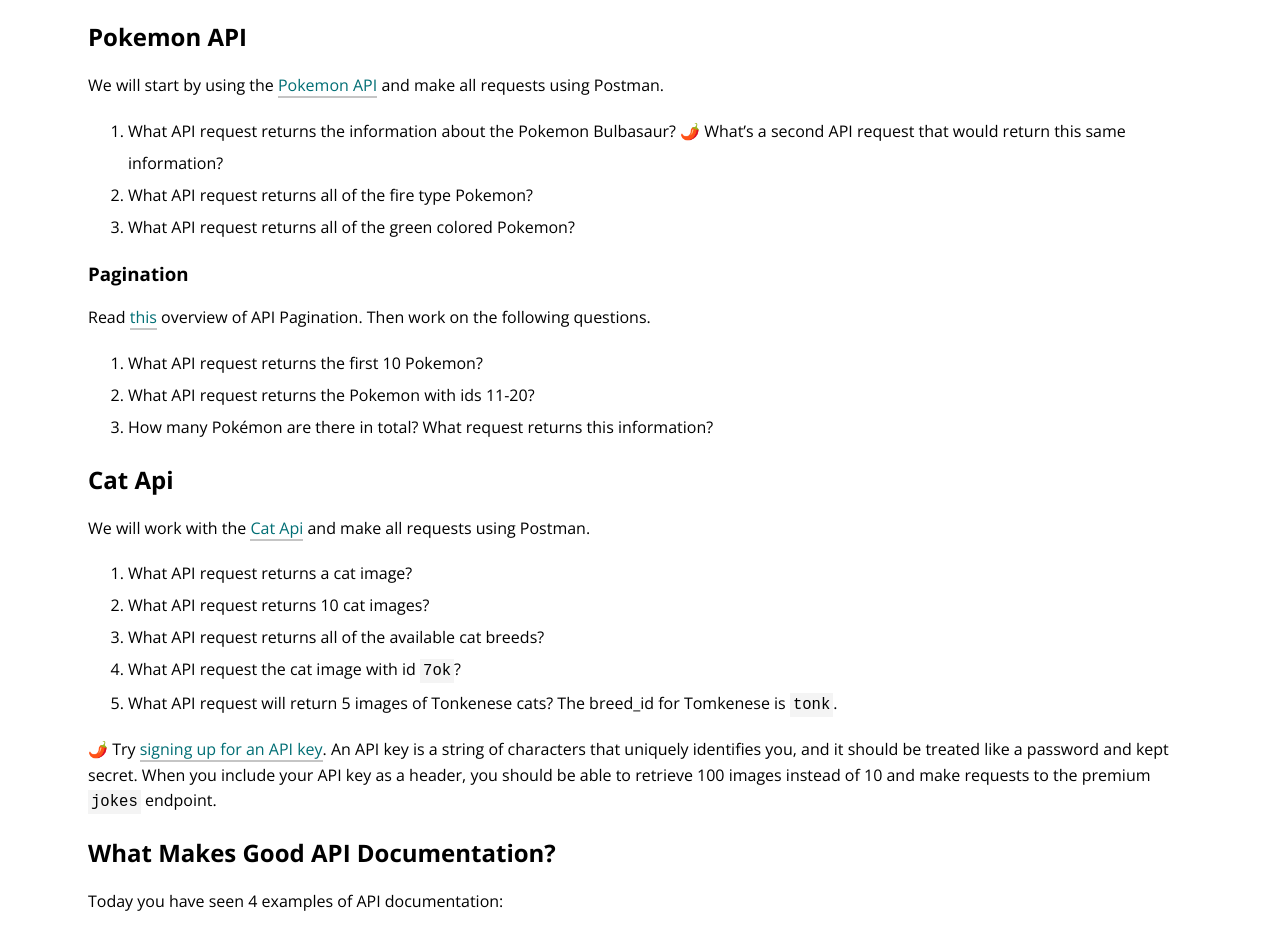
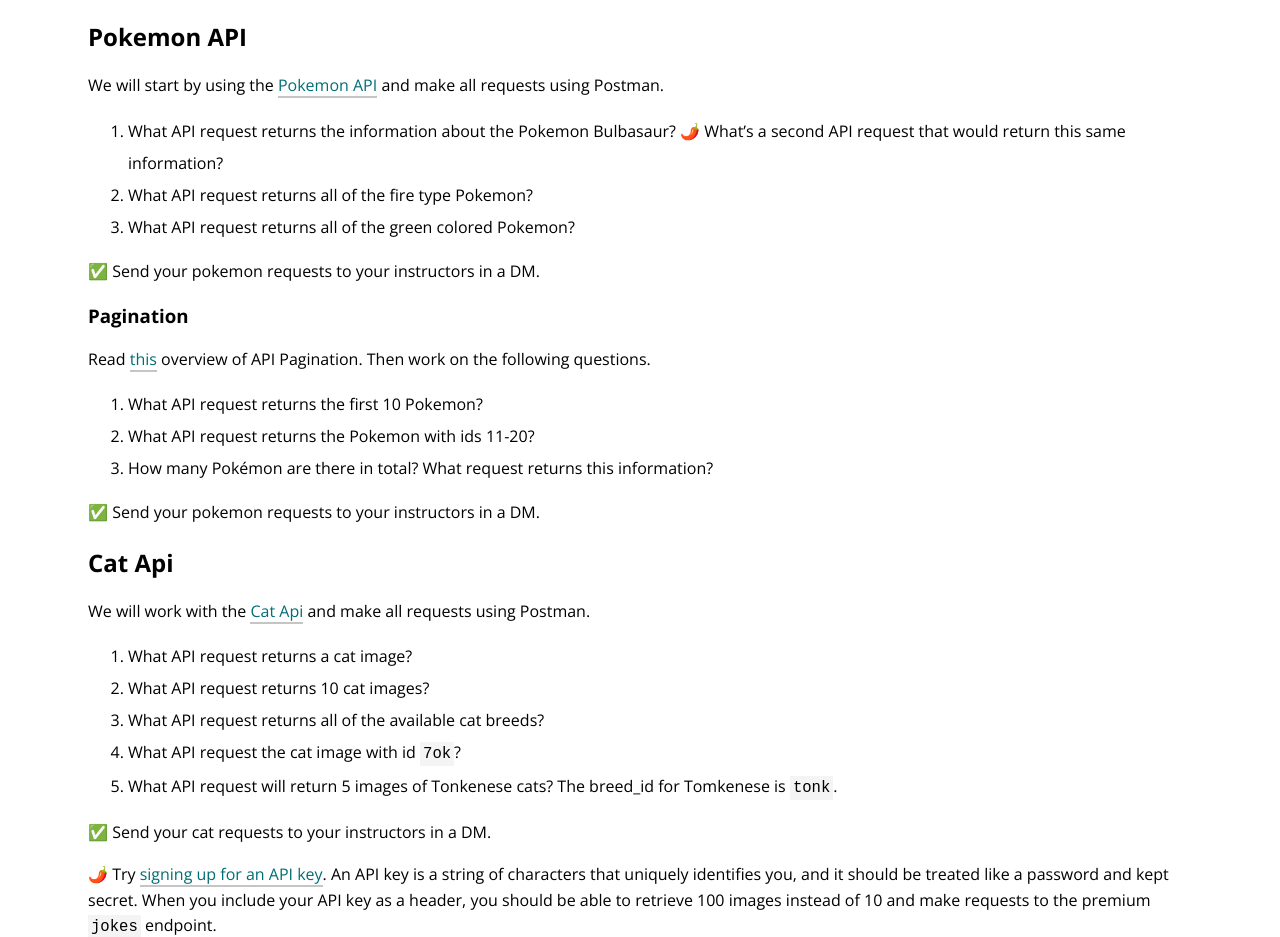
Before and after one commit to turingschool/launch-curriculum, a Jekyll site: the page built from module4/labs/Week2/IntroToAPIs.md, in a window 1280 px wide and 1400 px high, scrolled down 373 px. Shown: the top 937 px of the window. Built offline with Jekyll 4.4.1, drawn with Linux system fonts in a browser that asks for light colours; nearby versions of some CDN libraries; comment, search, counter and statistics services are not loaded; some of the changed text lies outside the part shown.

Commit message:
Add deliverables

```diff
--- a/module4/labs/Week2/IntroToAPIs.md
+++ b/module4/labs/Week2/IntroToAPIs.md
@@ -15,6 +15,8 @@
 1. What API request returns all of the fire type Pokemon?
 1. What API request returns all of the green colored Pokemon?
 
+✅ Send your pokemon requests to your instructors in a DM.
+
 ### Pagination
 
 Read [this](https://developer.digitalchalk.com/document/rest-api-v5/limit-and-offset/) overview of API Pagination. Then work on the following questions.
@@ -22,6 +24,8 @@
 1. What API request returns the first 10 Pokemon?
 1. What API request returns the Pokemon with ids 11-20?
 1. How many Pokémon are there in total? What request returns this information?
+
+✅ Send your pokemon requests to your instructors in a DM.
 
 ## Cat Api
 
@@ -32,6 +36,8 @@
 1. What API request returns all of the available cat breeds?
 1. What API request the cat image with id `7ok`?
 1. What API request will return 5 images of Tonkenese cats? The breed_id for Tomkenese is `tonk`.
+
+✅ Send your cat requests to your instructors in a DM.
 
 🌶️ Try [signing up for an API key](https://developers.thecatapi.com/view-account/ylX4blBYT9FaoVd6OhvR?report=FJkYOq9tW). An API key is a string of characters that uniquely identifies you, and it should be treated like a password and kept secret. When you include your API key as a header, you should be able to retrieve 100 images instead of 10 and make requests to the premium `jokes` endpoint.
 
@@ -53,6 +59,8 @@
 * What makes API documentation hard to understand?
 * What have you learned from these examples that you want to want to remember when you write your own API documentation?
 
+✅ Send your reflections to your instructors in a DM.
+
 <aside class="instructor-notes" markdown="1">
     <p><strong>Instructor Note</strong><br>If students finish early, they could try making requests to these APIs from a console app.</p>
 </aside>
```
